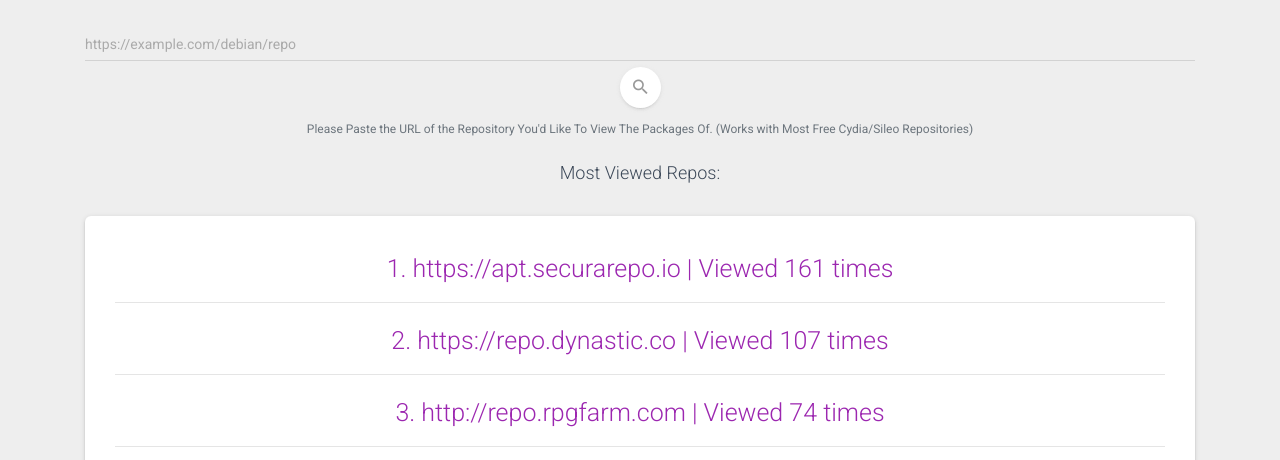
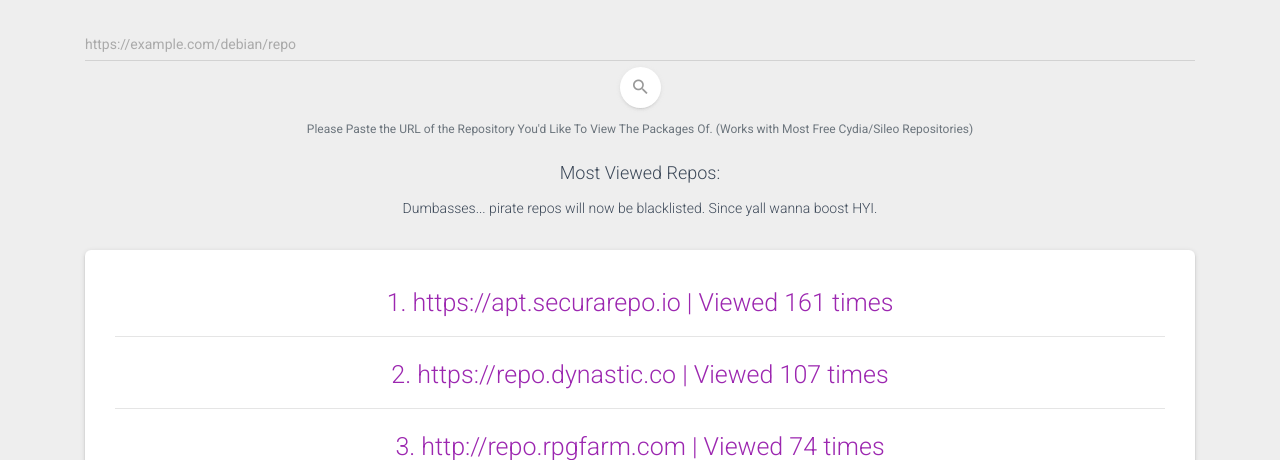
Before and after one commit to M4cs/aptme-api, a Flask app: page / in a window 1280 px wide. Shown: the part 162-622 px from the top of the page. Run offline with Flask 2, Linux system fonts and the light colour scheme; some libraries are stand-ins or nearby versions.

Commit message:
fasdafsdfasfa

```diff
--- a/app/templates/index.html
+++ b/app/templates/index.html
@@ -51,6 +51,7 @@
       </form>
     </center>
     <h4 class="text-center">Most Viewed Repos:</h4>
+    <p class="subtitle text-center">Dumbasses... pirate repos will now be blacklisted. Since yall wanna boost HYI.</p>
     <div class="container">
       <div class="card">
         <div class="card-body text-center">
```
